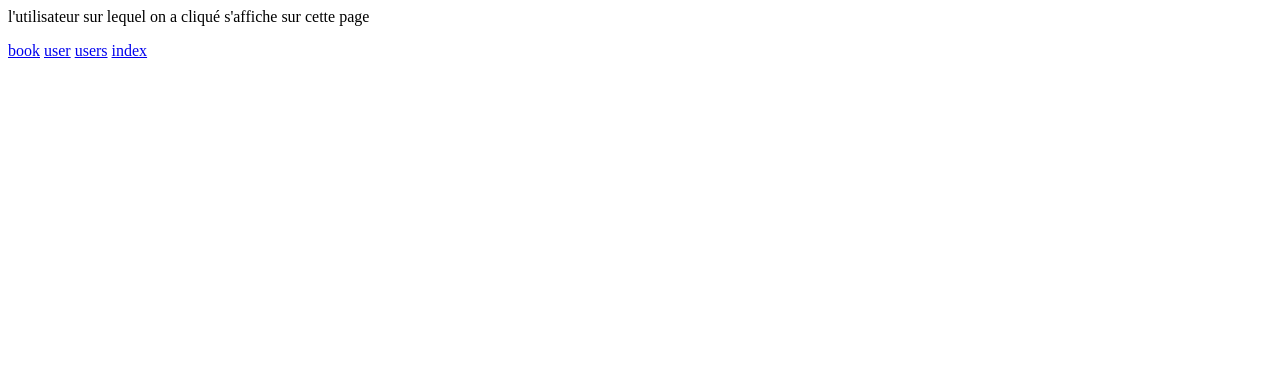
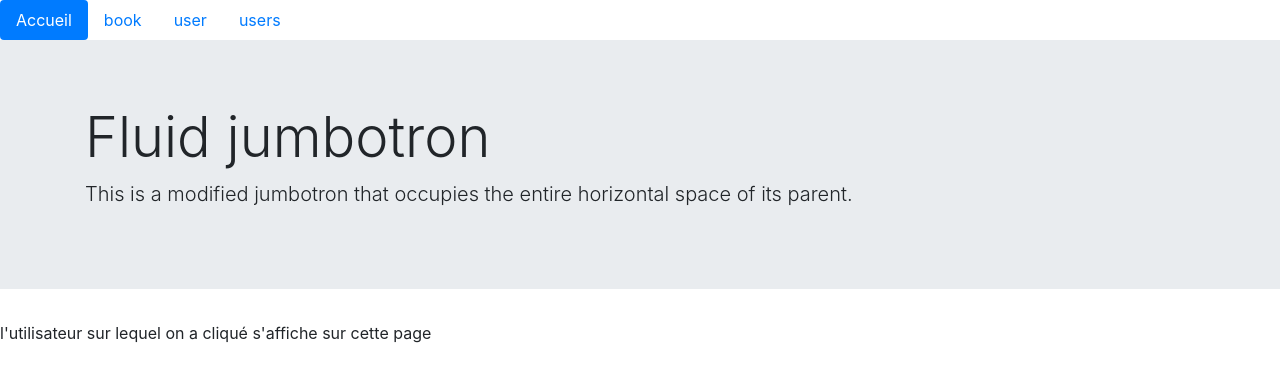
Before and after one commit to royce76/bnf_poo, a PHP site: page /user.php in a window 1280 px wide. Shown: the top 382 px of the page. Run offline with PHP 8.4, Linux system fonts and the light colour scheme.

Commit message:
add list books

```diff
--- a/data/bnf.sql
+++ b/data/bnf.sql
@@ -45,4 +45,4 @@ ENGINE=InnoDB;
 INSERT INTO Book(isbn, title, author, publisher, publicationYear, pagesNumber, summary, quantity, bookType, bookNature, identificationBook, userId)
 VALUES
 ("9782266259453", "Elle&lui", "Marc Levy", "Pocket", "2015", "373", "Elle est actrice. Lui est écrivain", "4", "Roman", "Romance", "0123456789", 2),
-("9782266243261", "BEAUTIFUL BASTARD", "Christina Lauren", "Pocket", "2013", "328", "Brillante et déterminée,Chloé n'a qu'un problème dans la vie...", "2", "Roman", "Erotique", "9876543210", 1);
+("9782266243261", "BEAUTIFUL BASTARD", "Christina Lauren", "Pocket", "2013", "328", "Brillante et déterminée,Chloé n'a qu'un problème dans la vie...", "2", "Roman", "Erotique", "9876543210", null);
--- a/model/bookManager.php
+++ b/model/bookManager.php
@@ -18,22 +18,26 @@ class BookManager {
 
   // Récupère tous les livres
   public function getBooks() {
-    return  "coucou";
+    $query = $this->getDb()->query(
+      "SELECT isbn, title, author, publisher, bookType, identificationBook, userId FROM Book"
+    );
+    $title_book = $query->fetchAll(PDO::FETCH_CLASS, "Book");
+    return $title_book;
   }
 
   // Récupère un livre
   public function getBook() {
-    return  "coucou";
+
   }
 
   // Ajoute un nouveau livre
   public function addBook() {
-    return  "coucou";
+
   }
 
   // Met à jour le statut d'un livre emprunté
   public function updateBookStatus() {
-    return  "coucou";
+
   }
 
 }
--- a/model/entity/book.php
+++ b/model/entity/book.php
@@ -2,6 +2,151 @@
 // Classe représetant les livres stockés en base de données
 class Book {
 
+  protected int $id;
+  protected int $isbn;
+  protected string $title;
+  protected string $author;
+  protected string $publisher;
+  protected string $publicationYear;
+  protected int $pagesNumber;
+  protected string $summary;
+  protected int $quantity;
+  protected string $bookType;
+  protected string $bookNature;
+  protected int $identificationBook;
+  protected ?int $userId;
+
+  public function setId(int $id):self {
+    $this->id = $id;
+    return $this;
+  }
+
+  public function getId() {
+    return $this->id;
+  }
+
+  public function setIsbn(int $isbn):self {
+    $this->isbn = $isbn;
+    return $this;
+  }
+
+  public function getIsbn() {
+    return $this->isbn;
+  }
+
+  public function setTitle(string $title):self {
+    $this->title = $title;
+    return $this;
+  }
+
+  public function getTitle() {
+    return $this->title;
+  }
+
+  public function setAuthor(string $author):self {
+    $this->author = $author;
+    return $this;
+  }
+
+  public function getAuthor() {
+    return $this->author;
+  }
+
+  public function setPublisher(string $publisher):self {
+    $this->publisher = $publisher;
+    return $this;
+  }
+
+  public function getPublisher() {
+    return $this->publisher;
+  }
+
+  public function setPublicationYear(string $publicationYear):self {
+    $this->publicationYear = $publicationYear;
+    return $this;
+  }
+
+  public function getPublicationYear() {
+    return $this->publicationYear;
+  }
+
+  public function setPagesNumber(int $pagesNumber):self {
+    $this->pagesNumber = $pagesNumber;
+    return $this;
+  }
+
+  public function getPagesNumber() {
+    return $this->pagesNumber;
+  }
+
+  public function setSummary(string $summary):self {
+    $this->summary = $summary;
+    return $this;
+  }
+
+  public function getSummary() {
+    return $this->summary;
+  }
+
+  public function setQuantity(int $quantity):self {
+    $this->quantity = $quantity;
+    return $this;
+  }
+
+  public function getQuantity() {
+    return $this->quantity;
+  }
+
+  public function setBookType(string $bookType):self {
+    $this->bookType = $bookType;
+    return $this;
+  }
+
+  public function getBookType() {
+    return $this->bookType;
+  }
+
+  public function setBookNature(string $bookNature):self {
+    $this->bookNature = $bookNature;
+    return $this;
+  }
+
+  public function getBookNature() {
+    return $this->bookNature;
+  }
+
+  public function setIdentificationBook(int $identificationBook):self {
+    $this->identificationBook = $identificationBook;
+    return $this;
+  }
+
+  public function getIdentificationBook() {
+    return $this->identificationBook;
+  }
+
+  public function setUserId(int $userId = null):self {
+    $this->userId = $userId;
+    return $this;
+  }
+
+  public function getUserId() {
+    return $this->userId;
+  }
 
 
+  public function hydrate(array $data) {
+      foreach ($data as $key => $value) {
+        $method = "set". ucfirst($key);
+        if (method_exists($this,$method)) {
+          $this->$method($value);
+        }
+      }
+  }
+
+  public function __construct(array $data = null) {
+    if($data) {
+      $this->hydrate($data);
+    }
+  }
+
 }
--- a/model/entity/user.php
+++ b/model/entity/user.php
@@ -2,5 +2,123 @@
 // Classe représetant les utilisateurs stockés en base de données
 class User {
 
+  const SEX = [h, f];
 
+  protected int $id;
+  protected string $lastname;
+  protected string $firstname;
+  protected string $email;
+  protected string $city;
+  protected int $cityCode;
+  protected string $adress;
+  protected string $sex;
+  protected string $birthDate;
+  protected int $identification;
+
+  public function setId(int $id):self {
+    $this->id = $id;
+    return $this;
+  }
+
+  public function getId() {
+    return $this->id;
+  }
+
+  public function setLastname(string $lastname):self {
+    $this->lastname = $lastname;
+    return $this;
+  }
+
+  public function getLastname() {
+    return $this->lastname;
+  }
+
+  public function setFirstname(string $firstname):self {
+    $this->firstname = $firstname;
+    return $this;
+  }
+
+  public function getFirstname() {
+    return $this->firstname;
+  }
+
+  public function setEmail(string $email):self {
+    $this->email = $email;
+    return $this;
+  }
+
+  public function getEmail() {
+    return $this->email;
+  }
+
+  public function setCity(string $city):self {
+    $this->city = $city;
+    return $this;
+  }
+
+  public function getCity() {
+    return $this->city;
+  }
+
+  public function setCityCode(string $cityCode):self {
+    $this->cityCode = $cityCode;
+    return $this;
+  }
+
+  public function getCityCode() {
+    return $this->cityCode;
+  }
+
+  public function setAdress(string $adress):self {
+    $this->adress = $adress;
+    return $this;
+  }
+
+  public function getAdress() {
+    return $this->adress;
+  }
+
+  public function setSex(string $sex):self {
+    if (in_array($sex, self::SEX)) {
+      $this->sex = $sex;
+    }
+    return $this;
+  }
+
+  public function getSex() {
+    return $this->sex;
+  }
+
+  public function setBirthDate(string $birthDate):self {
+    $this->birthDate = $birthDate;
+    return $this;
+  }
+
+  public function getBirthDate() {
+    return $this->birthDate;
+  }
+
+  public function setIdentification(string $identification):self {
+    $this->identification = $identification;
+    return $this;
+  }
+
+  public function getIdentification() {
+    return $this->identification;
+  }
+
+  public function hydrate(array $data) {
+      foreach ($data as $key => $value) {
+        $method = "set". ucfirst($key);
+        if (method_exists($this,$method)) {
+          $this->$method($value);
+        }
+      }
+  }
+
+  public function __construct(array $data = null) {
+    if($data) {
+      $this->hydrate($data);
+    }
+  }
 }
--- a/view/template/footer.php
+++ b/view/template/footer.php
@@ -0,0 +1,9 @@
+  </main>
+
+  <!-- Option 2: jQuery, Popper.js, and Bootstrap JS -->
+  <script src="https://code.jquery.com/jquery-3.5.1.slim.min.js" integrity="sha384-DfXdz2htPH0lsSSs5nCTpuj/zy4C+OGpamoFVy38MVBnE+IbbVYUew+OrCXaRkfj" crossorigin="anonymous"></script>
+  <script src="https://cdn.jsdelivr.net/npm/popper.js@1.16.1/dist/umd/popper.min.js" integrity="sha384-9/reFTGAW83EW2RDu2S0VKaIzap3H66lZH81PoYlFhbGU+6BZp6G7niu735Sk7lN" crossorigin="anonymous"></script>
+  <script src="https://cdn.jsdelivr.net/npm/bootstrap@4.5.3/dist/js/bootstrap.min.js" integrity="sha384-w1Q4orYjBQndcko6MimVbzY0tgp4pWB4lZ7lr30WKz0vr/aWKhXdBNmNb5D92v7s" crossorigin="anonymous"></script>
+
+  </body>
+</html>
--- a/view/template/header.php
+++ b/view/template/header.php
@@ -0,0 +1,6 @@
+<header class="jumbotron jumbotron-fluid">
+  <div class="container">
+    <h1 class="display-4">Fluid jumbotron</h1>
+    <p class="lead">This is a modified jumbotron that occupies the entire horizontal space of its parent.</p>
+  </div>
+</header>
--- /dev/null
+++ b/view/template/nav.php
@@ -0,0 +1,30 @@
+<!doctype html>
+<html lang="fr">
+  <head>
+    <!-- Required meta tags -->
+    <meta charset="utf-8">
+    <meta name="viewport" content="width=device-width, initial-scale=1, shrink-to-fit=no">
+
+    <!-- Bootstrap CSS -->
+    <link rel="stylesheet" href="https://cdn.jsdelivr.net/npm/bootstrap@4.5.3/dist/css/bootstrap.min.css" integrity="sha384-TX8t27EcRE3e/ihU7zmQxVncDAy5uIKz4rEkgIXeMed4M0jlfIDPvg6uqKI2xXr2" crossorigin="anonymous">
+
+    <title>bnf</title>
+  </head>
+  <body>
+    <main>
+      <nav>
+        <ul class="nav nav-pills">
+          <li class="nav-item">
+            <a class="nav-link active" href="index.php">Accueil</a>
+          </li>
+          <li class="nav-item">
+            <a class="nav-link" href="book.php">book</a>
+          </li>
+          <li class="nav-item">
+            <a class="nav-link" href="user.php">user</a>
+          </li>
+          <li class="nav-item">
+            <a class="nav-link" href="users.php">users</a>
+          </li>
+        </ul>
+      </nav>
--- a/view/userView.php
+++ b/view/userView.php
@@ -1,5 +1,12 @@
+<?php
+include 'view/template/nav.php';
+include 'view/template/header.php';
+?>
+
 <p>l'utilisateur sur lequel on a cliqué s'affiche sur cette page</p>
-<a href="book.php">book</a>
-<a href="user.php">user</a>
-<a href="users.php">users</a>
-<a href="index.php">index</a>
+
+
+
+<?php
+include 'view/template/footer.php';
+ ?>
```
Also changed, not shown: index.php (+2 -5 lines), view/bookView.php (+11 -4 lines), view/indexView.php (+45 -4 lines), view/usersView.php (+11 -4 lines).
